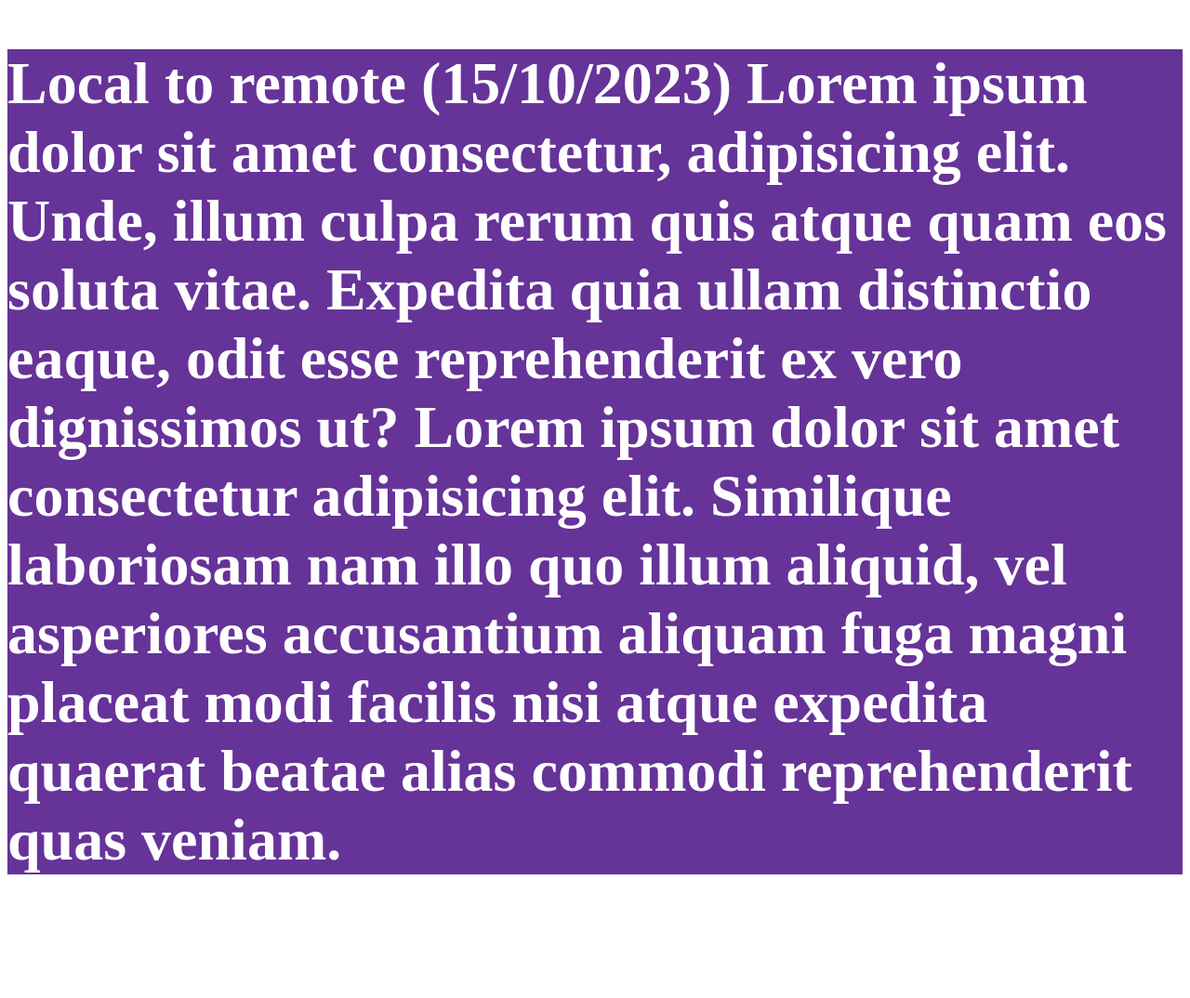
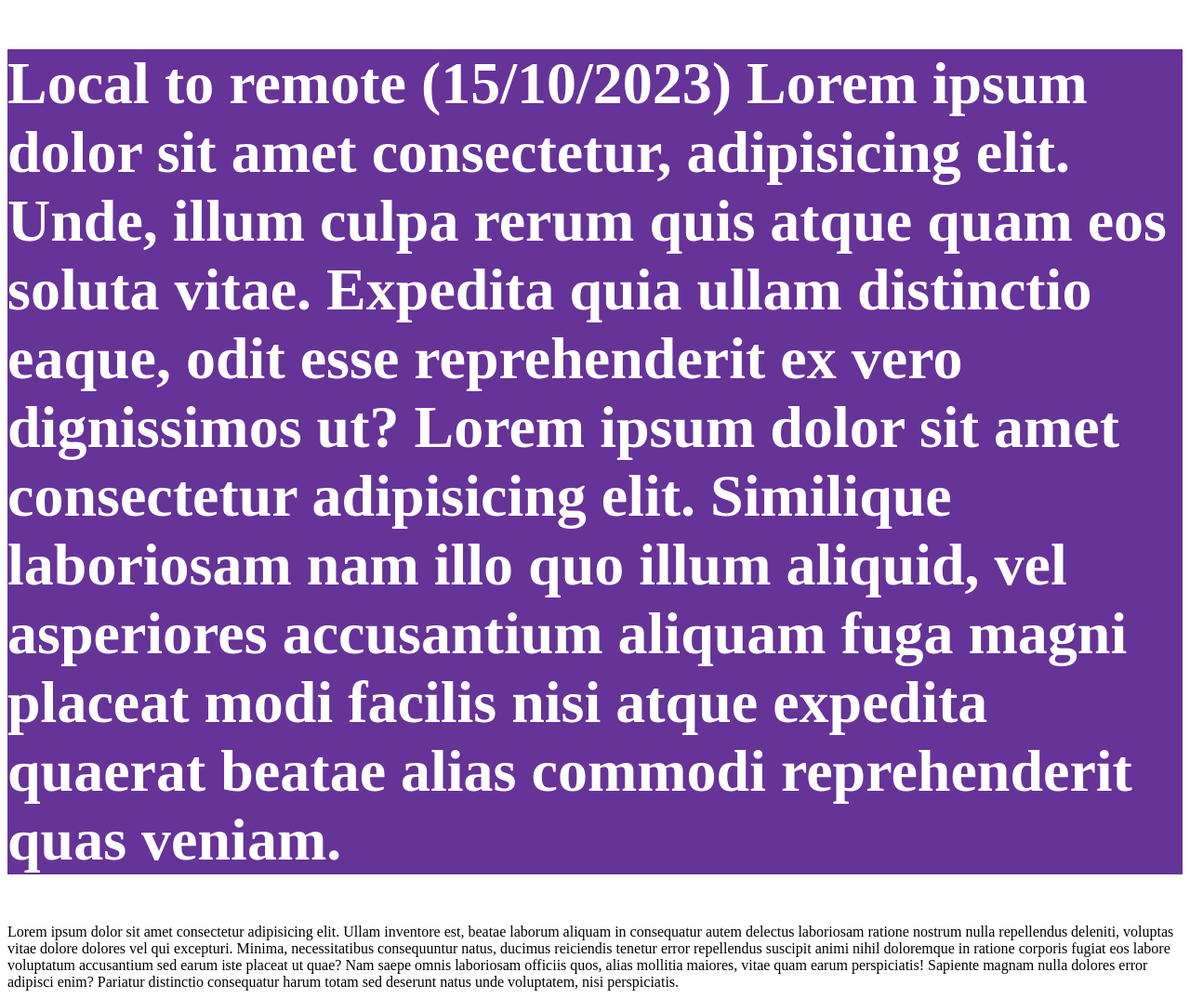
Before and after one commit to Ankit-KumarP/LocalRepo, a plain HTML site: page index.html in a window 1280 px wide. Shown: the whole page at 93% size. Before the commit the page ends 994 px from the top, so only its background shows below. Drawn offline with Linux system fonts and the light colour scheme.

Commit message:
add message

```diff
--- a/index.html
+++ b/index.html
@@ -21,6 +21,9 @@
         Lorem ipsum dolor sit amet consectetur, adipisicing elit. Unde, illum culpa rerum quis atque quam eos soluta vitae. Expedita quia ullam distinctio eaque, odit esse reprehenderit ex vero dignissimos ut?
         Lorem ipsum dolor sit amet consectetur adipisicing elit. Similique laboriosam nam illo quo illum aliquid, vel asperiores accusantium aliquam fuga magni placeat modi facilis nisi atque expedita quaerat beatae alias commodi reprehenderit quas veniam.
     </h2>
+    <div>
+        Lorem ipsum dolor sit amet consectetur adipisicing elit. Ullam inventore est, beatae laborum aliquam in consequatur autem delectus laboriosam ratione nostrum nulla repellendus deleniti, voluptas vitae dolore dolores vel qui excepturi. Minima, necessitatibus consequuntur natus, ducimus reiciendis tenetur error repellendus suscipit animi nihil doloremque in ratione corporis fugiat eos labore voluptatum accusantium sed earum iste placeat ut quae? Nam saepe omnis laboriosam officiis quos, alias mollitia maiores, vitae quam earum perspiciatis! Sapiente magnam nulla dolores error adipisci enim? Pariatur distinctio consequatur harum totam sed deserunt natus unde voluptatem, nisi perspiciatis.
+    </div>
 </body>
 
 </html>
```
